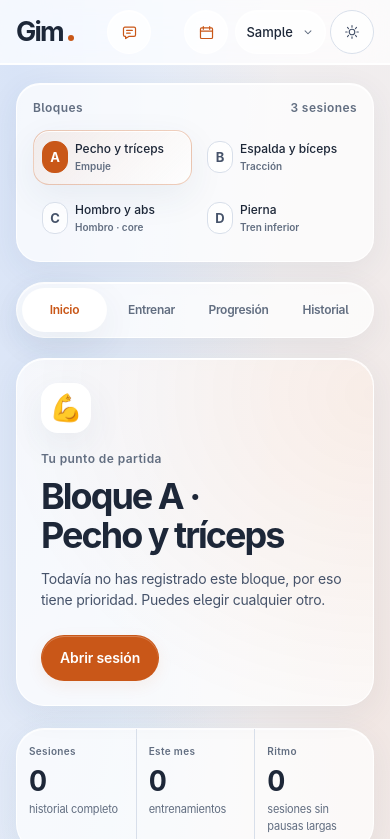
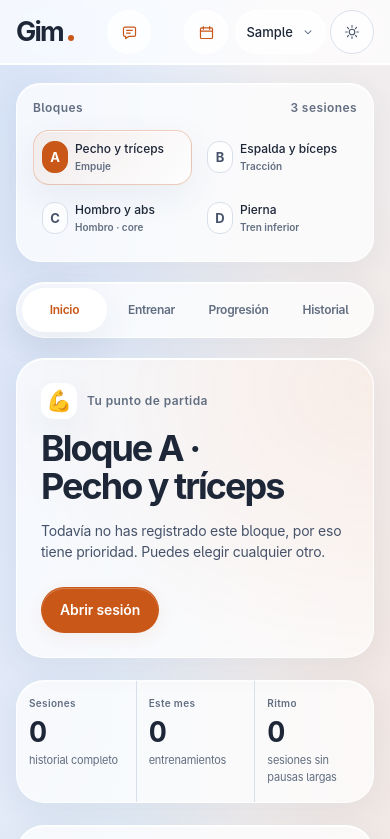
Before and after one commit to manusilla24-debug/gim, a plain HTML site: page index.html in a window 390 px wide. Both pictures are taken after typing "Sample" into the empty fields and a click on the button "Crear registro". Shown: the top 839 px of the page. Drawn offline with Linux system fonts and the light colour scheme.

Commit message:
Integra el emoji de Inicio con el texto en móvil

```diff
--- a/assets/styles.css
+++ b/assets/styles.css
@@ -1921,7 +1921,8 @@ dialog::backdrop {
     .home-hero { grid-template-columns: 1fr; padding: 24px; min-height: 0; border-radius: 28px; }
     .home-hero__title { font-size: 36px; }
     .home-hero__mark { display: none; }
-    .hero-emoji { margin-bottom: 18px; }
+    .home-hero__intro { display: flex; align-items: center; gap: 10px; }
+    .hero-emoji { flex: 0 0 36px; height: 36px; margin: 0; font-size: 21px; border-radius: 12px; }
     .home-stat { padding: 16px 12px; }
     .home-stat__value { font-size: 28px; }
     .home-stat__label { font-size: 10px; }
--- a/index.html
+++ b/index.html
@@ -146,8 +146,10 @@
       <section class="panel home" id="inicio" role="tabpanel" aria-labelledby="tab-inicio" tabindex="0">
         <div class="home-hero">
           <div class="home-hero__copy">
-            <span class="hero-emoji" aria-hidden="true">💪</span>
-            <p class="eyebrow" id="homeEyebrow">Tu próximo entrenamiento</p>
+            <div class="home-hero__intro">
+              <span class="hero-emoji" aria-hidden="true">💪</span>
+              <p class="eyebrow" id="homeEyebrow">Tu próximo entrenamiento</p>
+            </div>
             <h2 class="home-hero__title" id="homeTitle">Listo para entrenar</h2>
             <p class="home-hero__sub" id="homeSub"></p>
             <button class="btn btn--primary home-hero__action" type="button" id="startTraining">Abrir sesión</button>
--- a/sw.js
+++ b/sw.js
@@ -1,7 +1,7 @@
 /* Service worker: deja la aplicación utilizable sin conexión.
    Al cambiar archivos, sube VERSION para que se renueve la caché. */
 
-const VERSION = 'gim-2026-11-08-bloques-compactos';
+const VERSION = 'gim-2026-11-08-emoji-inicio-en-linea';
 const FONTS = 'gim-fuentes-1';
 
 const SHELL = [
```
Also changed, not shown: 1 other file.
